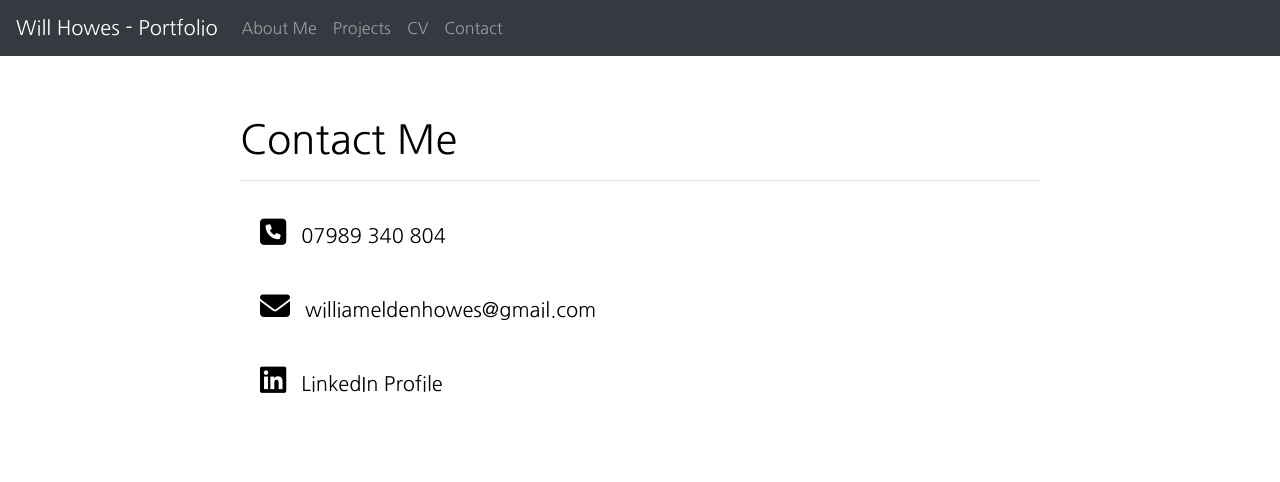
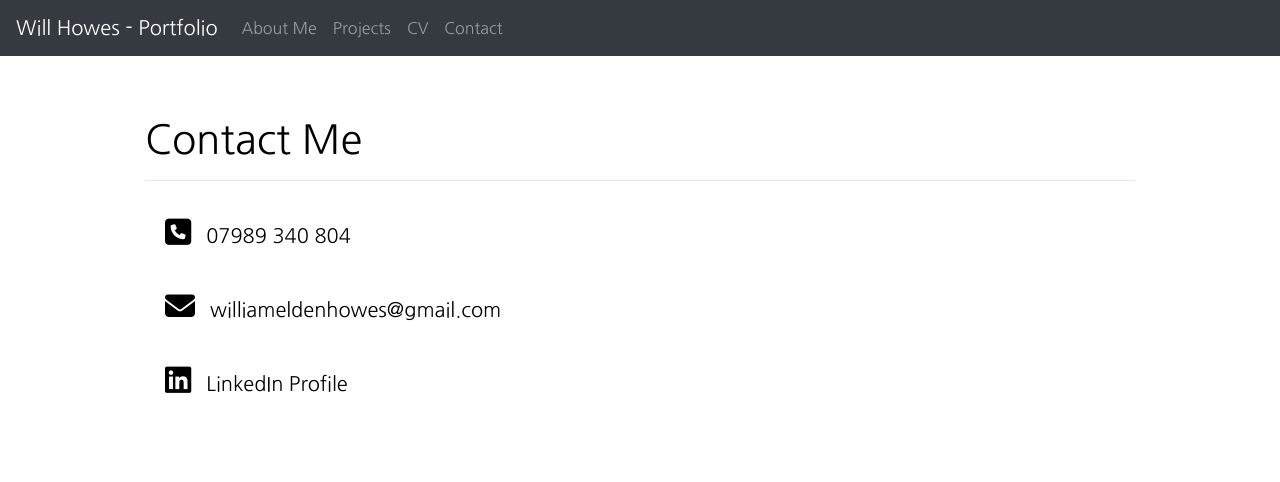
Before and after one commit to willhowes/portfolio_ruby_sinatra, a plain HTML site: page public/contact.html in a window 1280 px wide. Drawn offline with nearby package versions, Linux system fonts and the light colour scheme.

Commit message:
Sorted out contacts page

```diff
--- a/public/contact.html
+++ b/public/contact.html
@@ -29,20 +29,12 @@
     });
     </script>
       <div class="container">
-
-        <div class="row">
-          <div class="col">
-          </div>
-          <div class="col-10">
         <div class="contact">
           <h1>Contact Me</h1>
           <hr/>
             <p><i class="fas fa-phone-square"></i>07989 340 804</p>
             <p><a href="mailto:williameldenhowes@gmail.com" target="_blank" rel="noopener noreferrer"><i class="fas fa-envelope"></i>williameldenhowes@gmail.com</a></p>
             <p><a href="https://www.linkedin.com/in/will-howes-12a9b529/" target="_blank" rel="noopener noreferrer"><i class="fab fa-linkedin"></i>LinkedIn Profile</a></p>
-            </div>          </div>
-          <div class="col">
-          </div>
         </div>
     </div>
     <!-- Optional JavaScript -->
```
Lines whose indentation alone changed are shown as unchanged.
